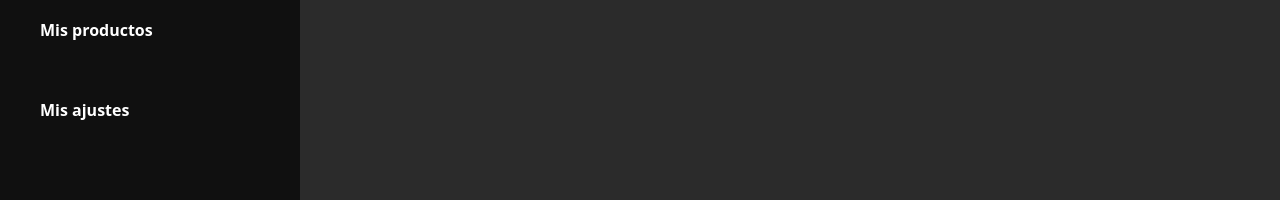
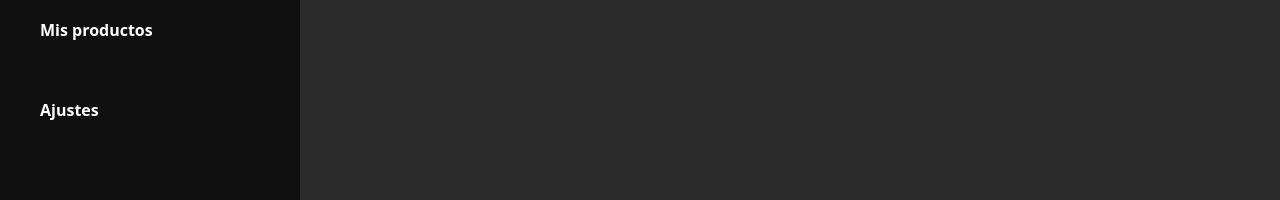
Before and after one commit to adrianhdez2/choco-market, a React (Vite) app: page /user in a window 1280 px wide. Shown: the part 475-675 px from the top of the page. Built offline with nearby package versions, Linux system fonts and the light colour scheme.

Commit message:
Fix name

```diff
--- a/src/pages/User.jsx
+++ b/src/pages/User.jsx
@@ -17,7 +17,7 @@ function User() {
                     <NavLink className={({ isActive }) => isActive ? 'background_select' : ''} to={"/user/compras"}>Mis compras</NavLink>
                     <NavLink className={({ isActive }) => isActive ? 'background_select' : ''} to={"/user/estadisticas"}>Mis estadisticas</NavLink>
                     <NavLink className={({ isActive }) => isActive ? 'background_select' : ''} to={"/user/productos"}>Mis productos</NavLink>
-                    <NavLink className={({ isActive }) => isActive ? 'background_select' : ''} to={"/user/settings"}>Mis ajustes</NavLink>
+                    <NavLink className={({ isActive }) => isActive ? 'background_select' : ''} to={"/user/settings"}>Ajustes</NavLink>
                 </div>
                 <div className="user_left_container_button">
                     <button>
```
